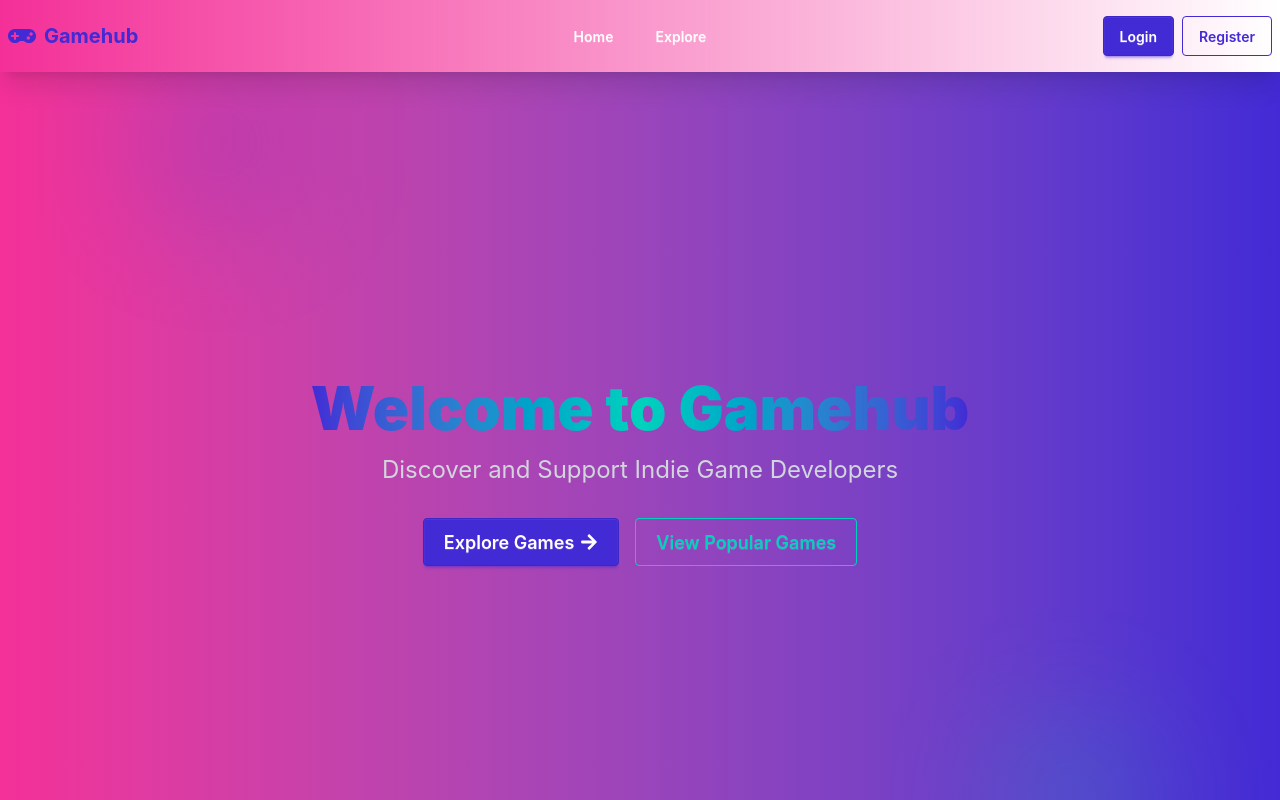
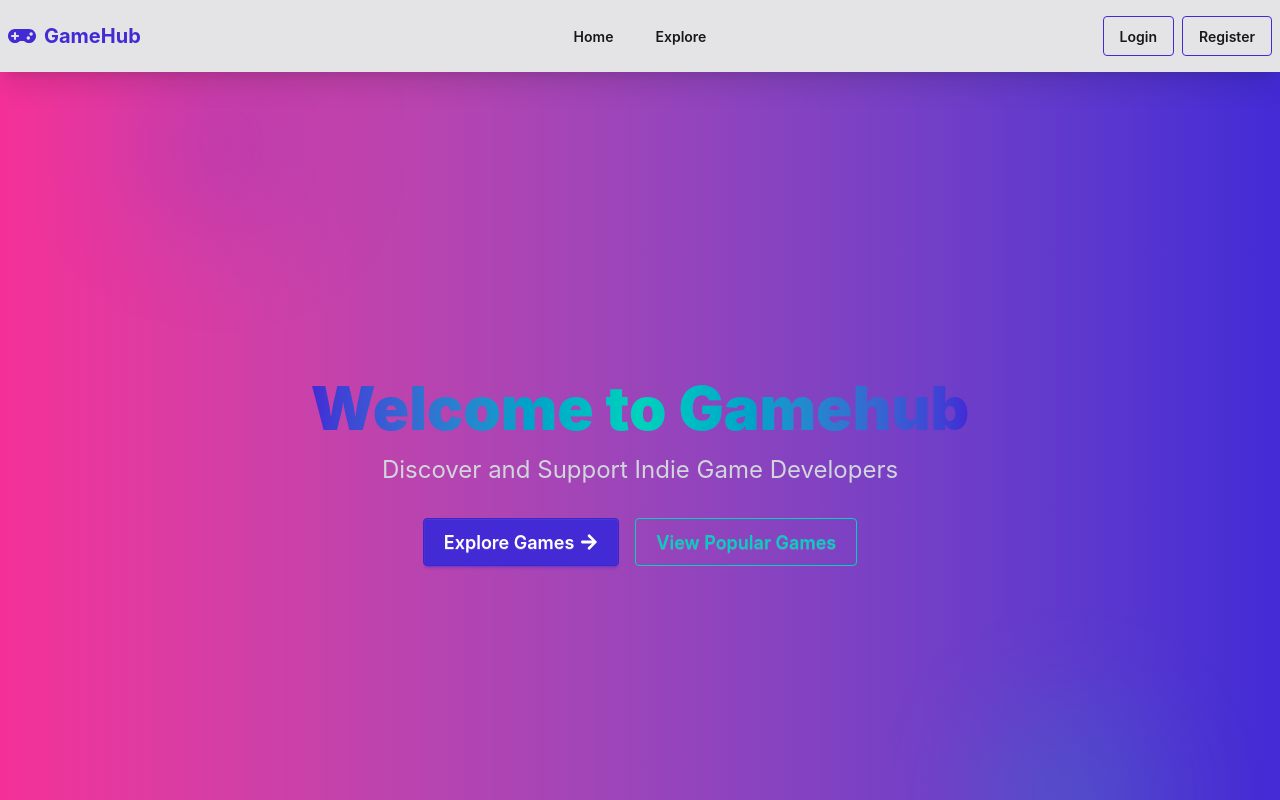
Before and after one commit to MSabbirHossen/Online-Game-Library, a React (Vite) app: page / in a window 1280 px wide. Shown: the top 800 px of the page. Built offline with nearby package versions, Linux system fonts and the light colour scheme; no server answers.

Commit message:
Navbar is Completed.

```diff
--- a/src/components/Layout/Layout.jsx
+++ b/src/components/Layout/Layout.jsx
@@ -5,7 +5,7 @@ import Footer from "./Footer";
 
 const Layout = () => {
   return (
-    <div className="flex flex-col min-h-screen">
+    <div className="flex flex-col min-h-screen bg-dark">
       <Navbar />
       <main className="flex-1">
         <Outlet />
--- a/src/components/Layout/Navbar.jsx
+++ b/src/components/Layout/Navbar.jsx
@@ -23,14 +23,14 @@ const Navbar = () => {
   };
 
   return (
-    <nav className="navbar bg-gradient-to-r from-secondary to-dark shadow-xl sticky top-0 z-50">
+    <nav className="navbar bg-neutral-content shadow-xl sticky top-0 z-50">
       <div className="navbar-start">
         <Link
           to="/"
           className="flex items-center gap-2 text-xl font-bold text-primary hover:text-accent transition"
         >
           <FaGamepad size={28} />
-          <span className="hidden sm:inline">Gamehub</span>
+          <span className="hidden sm:inline">GameHub</span>
         </Link>
       </div>
 
@@ -38,13 +38,13 @@ const Navbar = () => {
         <div className="menu menu-horizontal px-1 gap-2">
           <Link
             to="/"
-            className="btn btn-ghost text-white hover:bg-primary hover:text-dark transition"
+            className="btn btn-ghost text-base-content hover:bg-neutral-content hover:text-dark transition"
           >
             Home
           </Link>
           <Link
             to="/explore"
-            className="btn btn-ghost text-white hover:bg-primary hover:text-dark transition"
+            className="btn btn-ghost text-base-content hover:bg-neutral-content hover:text-dark transition"
           >
             Explore
           </Link>
@@ -67,14 +67,14 @@ const Navbar = () => {
               </div>
             </button>
             {isMenuOpen && (
-              <ul className="dropdown-content menu bg-secondary rounded-box z-[1] w-52 p-2 shadow">
-                <li className="text-white mb-2">
+              <ul className="dropdown-content menu bg-white rounded-box z-[1] w-52 p-2 shadow">
+                <li className="text-base-content mb-2">
                   <span>{user?.displayName || user?.email}</span>
                 </li>
                 <li>
                   <Link
                     to="/my-profile"
-                    className="text-white hover:bg-primary hover:text-dark"
+                    className="text-base-content hover:outline hover:text-dark"
                   >
                     <FaUser /> My Profile
                   </Link>
@@ -82,7 +82,7 @@ const Navbar = () => {
                 <li>
                   <button
                     onClick={handleLogout}
-                    className="text-white hover:bg-red-600 hover:text-white"
+                    className="text-base-content hover:bg-red-600 hover:text-white"
                   >
                     <FaSignOutAlt /> Logout
                   </button>
@@ -92,12 +92,12 @@ const Navbar = () => {
           </div>
         ) : (
           <div className="gap-2 flex">
-            <Link to="/login" className="btn btn-primary text-white">
+            <Link to="/login" className="btn btn-outline btn-primary text-base-content hover:bg-primary hover:text-white transition">
               Login
             </Link>
             <Link
               to="/register"
-              className="btn btn-outline btn-primary text-primary hover:bg-primary"
+              className="btn btn-outline btn-primary text-base-content hover:bg-primary hover:text-white transition"
             >
               Register
             </Link>
@@ -122,7 +122,7 @@ const Navbar = () => {
               />
             </svg>
           </button>
-          <ul className="dropdown-content menu bg-secondary rounded-box z-[1] w-52 p-2 shadow text-white">
+          <ul className="dropdown-content menu bg-neutral-content rounded-box z-[1] w-52 p-2 shadow text-base-content">
             <li>
               <Link to="/">Home</Link>
             </li>
--- a/src/firebase.config.js
+++ b/src/firebase.config.js
@@ -16,9 +16,3 @@ export const auth = getAuth(app);
 export const db = getFirestore(app);
 
 export default app;
-
-/**
-
-// Initialize Firebase
-const app = initializeApp(firebaseConfig);
- */
--- a/src/pages/GameDetails.jsx
+++ b/src/pages/GameDetails.jsx
@@ -7,7 +7,7 @@ import {
   FaDownload,
   FaUser,
   FaCalendar,
-  // FaHardDrive,
+  FaHardDrive,
   FaGlobe,
   FaArrowLeft,
 } from "react-icons/fa";
@@ -136,7 +136,7 @@ const GameDetails = () => {
 
                 <div className="bg-base-200 p-4 rounded-lg">
                   <div className="flex items-center gap-3 mb-2">
-                    {/* <FaHardDrive className="text-primary" size={20} /> */}
+                    <FaHardDrive className="text-primary" size={20} />
                     <span className="text-gray-400">File Size</span>
                   </div>
                   <p className="text-white text-lg font-bold">
```
